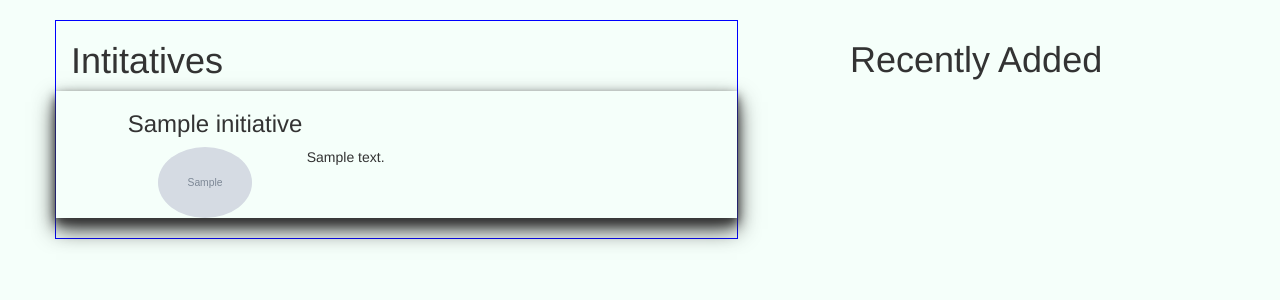
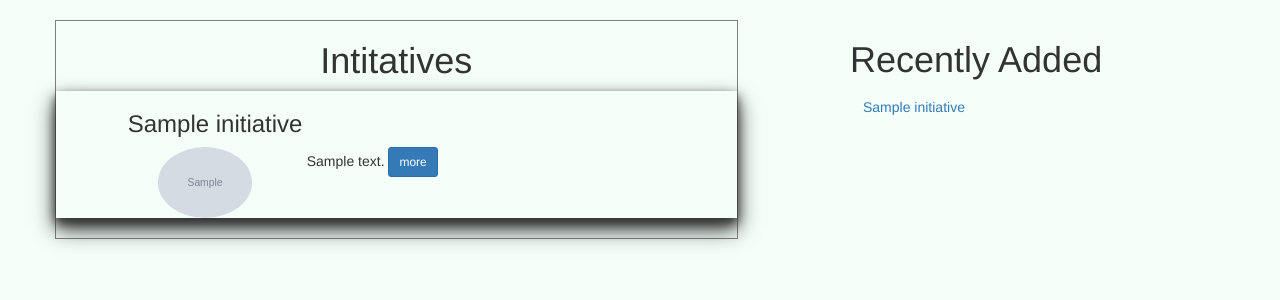
Before and after one commit to rkterungwa16/andela21-teamc-platform-initiative-project, a Node project: template views/index.ejs in a window 1280 px wide. Shown: the part 98-398 px from the top of the page. Run offline with Node 20 templates, Linux system fonts and the light colour scheme; the template is opened without the code that fills it: most values are stand-ins (such as "Sample title", 1, 10 or a date in 2020); grey boxes marked "Sample" are stand-in pictures; some libraries are stand-ins or nearby versions.

Commit message:
create recent aside

```diff
--- a/public/styles/index.css
+++ b/public/styles/index.css
@@ -3,7 +3,7 @@
   margin: 0 auto;
 }
 .news-feed{
-  border: 1px solid blue;
+  border: 1px solid gray;
 }
 
 .news-feed .row {
--- a/views/index.ejs
+++ b/views/index.ejs
@@ -6,7 +6,7 @@
       <div class="container">
         <div class="row">
           <div class="col-sm-12 col-md-7 pull-left  news-feed">
-            <h1>Intitatives</h1>
+            <h1 class="text-center">Intitatives</h1>
             <%initiatives.forEach((initiative)=>{%>
             <div class="row">
               <div class="col-sm-10 col-md-10 col-sm-offset-1 col-md-offset-1">
@@ -18,12 +18,22 @@
                   <img src="<%=initiative.image%>" class="img-circle col-sm-12 col-md-10 col-md-offset-1" alt="Intiative Image">
                 </div>
                 <%=initiative.description%>
+                 <a class="btn btn-primary btn-sm" href="/show/<%=initiative.id%>">more</a>
               </div>
               </div>
               <%})%>
           </div>
           <div class="col-sm-12 col-md-4 pull-right visible-md visible-lg">
             <h1>Recently Added</h1>
+            <%let maxCount = 0; %>
+            <%for(let initiativeIndex = initiatives.length-1; initiativeIndex >= 0; initiativeIndex -= 1){%>
+                  <%if(maxCount > 5) {%>
+                    <%break%>;
+                  <%}%>
+                  <%const initiative = initiatives[initiativeIndex]%>
+                  <a class="btn btn-link" href="/show/<%initiative.id%>"><%=initiative.title%></a>
+                  <%maxCount += 1%>
+            <%}%>
           </div>
         </div>
       </div>
```
